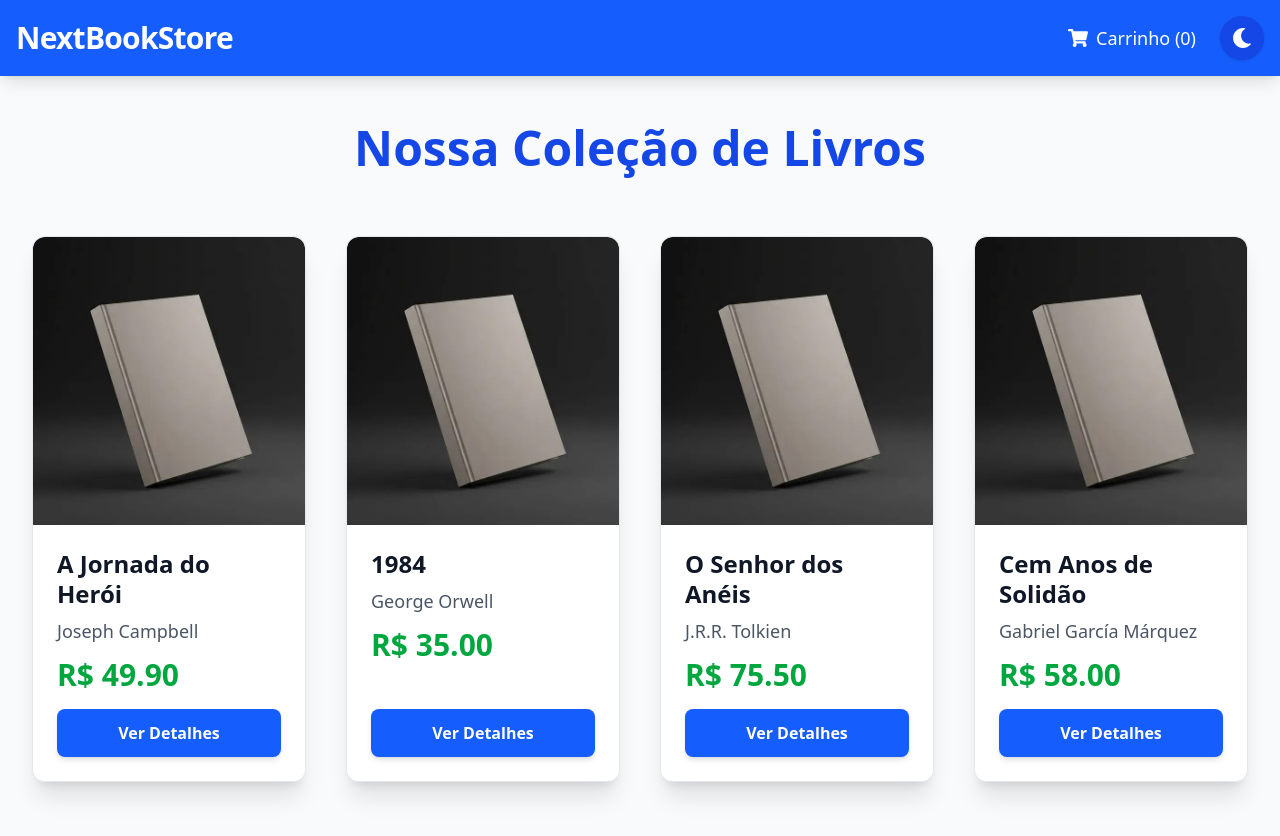
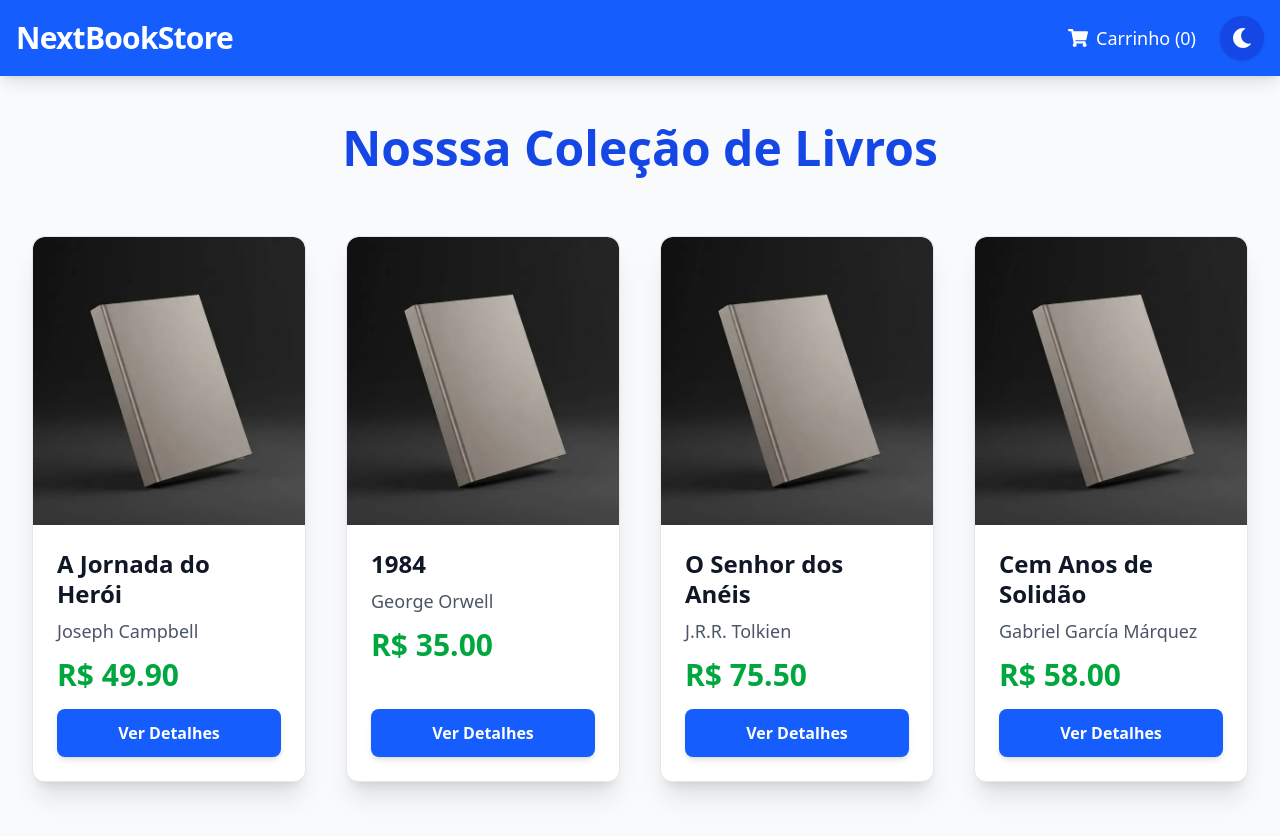
Before and after one commit to victorts1991/react-next-shop-ts, a Next.js app: page / in a window 1280 px wide. Shown: the top 836 px of the page. Built offline with nearby package versions, Linux system fonts and the light colour scheme.

Commit message:
test pipeline

```diff
--- a/src/app/page.tsx
+++ b/src/app/page.tsx
@@ -29,7 +29,7 @@ export default async function HomePage() {
 
   return (
     <main className="container mx-auto p-8 py-12 bg-gray-50 dark:bg-gray-900 min-h-screen transition-colors duration-300">
-      <h1 className="text-5xl font-extrabold text-center mb-16 text-blue-700 dark:text-blue-400">Nossa Coleção de Livros</h1>
+      <h1 className="text-5xl font-extrabold text-center mb-16 text-blue-700 dark:text-blue-400">Nosssa Coleção de Livros</h1>
       <div className="grid grid-cols-1 sm:grid-cols-2 md:grid-cols-3 lg:grid-cols-4 gap-10"> {/* Grid responsivo */}
         {books.map((book) => (
           <div key={book.id} className="
```
Also changed, not shown: 1 other file (tests, documents, lock files or other folders).
